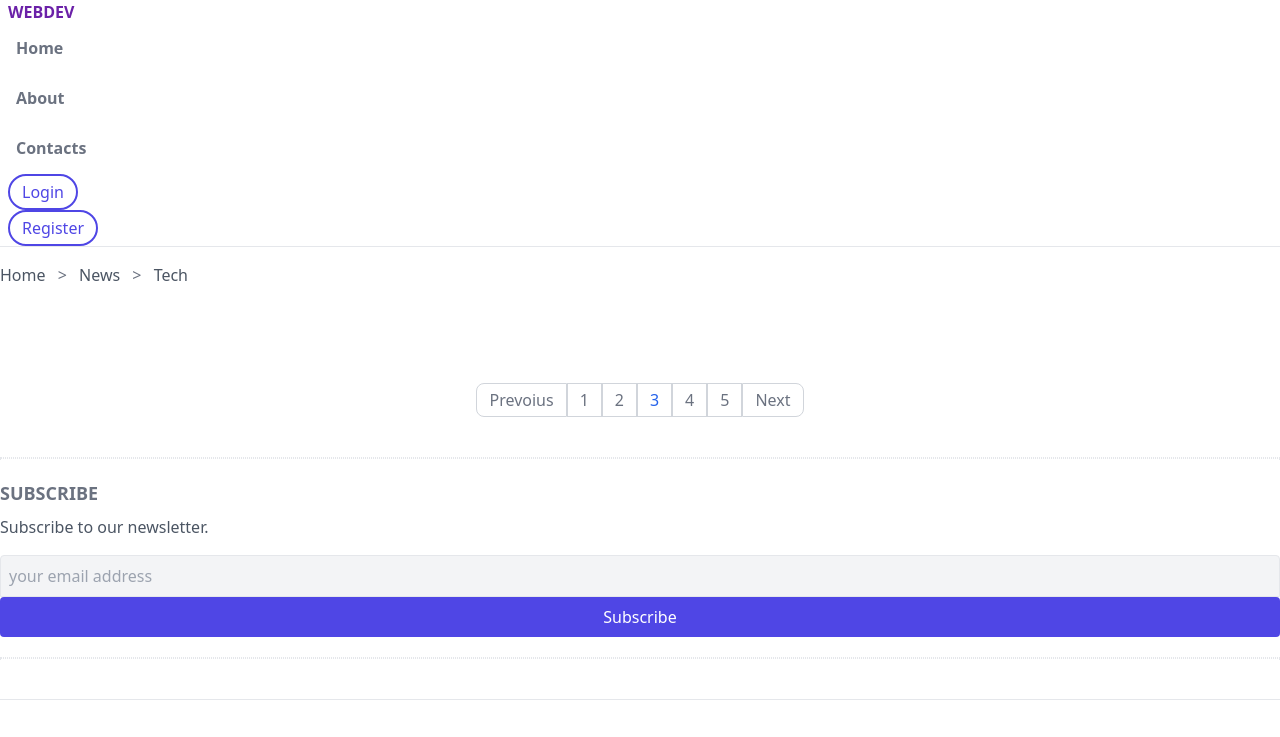
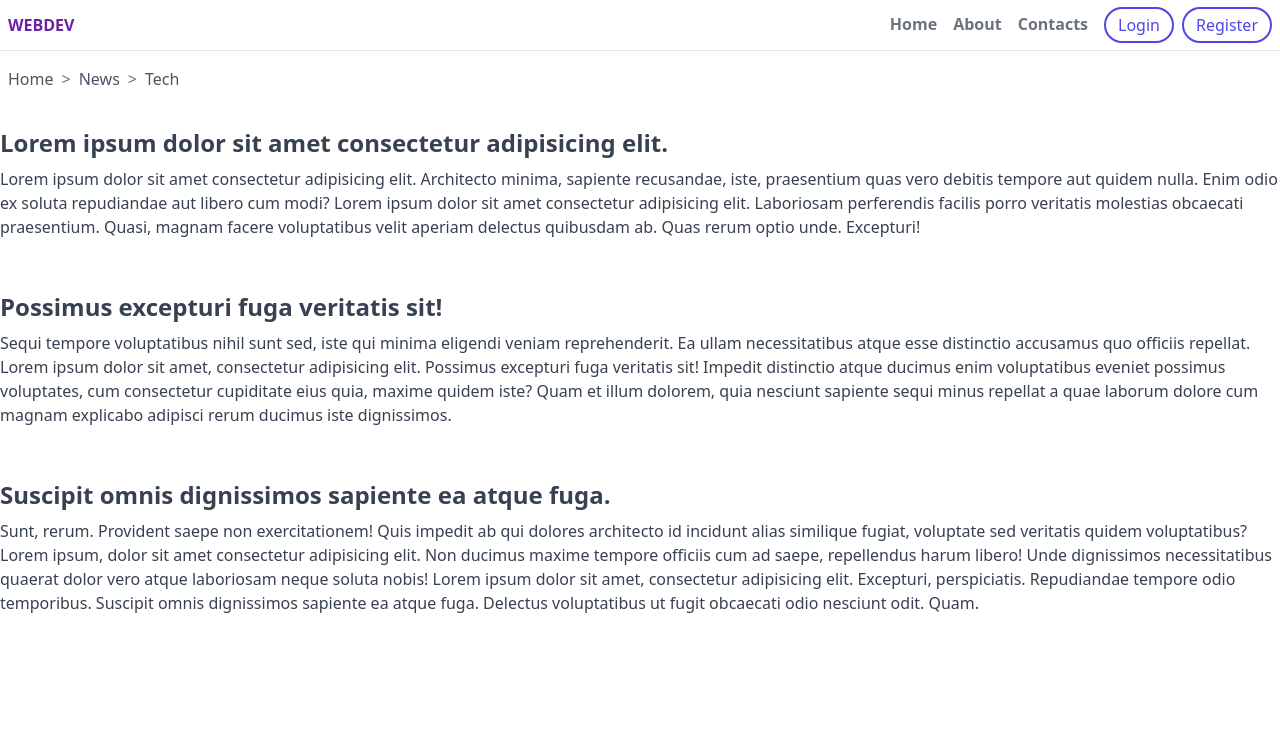
Before and after one commit to varlog762/tailwindcss-webdev, a website: page index.html in a window 1280 px wide. Shown: the top 737 px of the page. Drawn offline with Linux system fonts and the light colour scheme.

Commit message:
feat: add lesson-06 (Using Flexbox) code

```diff
--- a/index.html
+++ b/index.html
@@ -10,10 +10,10 @@
 
 <body>
   <!-- header -->
-  <header class="px-2 border-b">
+  <header class="px-2 border-b flex items-center justify-between">
     <a class="uppercase font-bold text-purple-800" href="#">webDev</a>
-    <nav>
-      <ul class="text-gray-500 font-semibold">
+    <nav class="flex items-center">
+      <ul class="text-gray-500 font-semibold inline-flex items-center">
         <li>
           <a class="inline-block py-3 px-2 hover:text-purple-800 border-b-2 border-transparent hover:border-purple-800"
             href="#">
@@ -33,14 +33,14 @@
           </a>
         </li>
       </ul>
-      <ul>
+      <ul class="inline-flex items-center">
         <li>
           <button
-            class="py-1 px-3 border-2 rounded-full border-indigo-600 text-indigo-600 hover:text-white hover:bg-indigo-800 focus:outline-none focus:ring focus:ring-violet-300">Login</button>
+            class="ml-2 py-1 px-3 border-2 rounded-full border-indigo-600 text-indigo-600 hover:text-white hover:bg-indigo-800 focus:outline-none focus:ring focus:ring-violet-300">Login</button>
         </li>
         <li>
           <button
-            class="py-1 px-3 border-2 rounded-full border-indigo-600 text-indigo-600 hover:text-white hover:bg-indigo-800 focus:outline-none focus:ring focus:ring-violet-300">Register</button>
+            class="ml-2 py-1 px-3 border-2 rounded-full border-indigo-600 text-indigo-600 hover:text-white hover:bg-indigo-800 focus:outline-none focus:ring focus:ring-violet-300">Register</button>
         </li>
       </ul>
     </nav>
@@ -48,8 +48,8 @@
   <!-- main -->
   <main>
     <!-- breadcrumbs -->
-    <div>
-      <div class="py-4 overflow-y-auto whitespace-nowrap">
+    <div class="px-2 flex items-center">
+      <div class="py-4 overflow-y-auto whitespace-nowrap flex items-center">
         <a class="text-gray-600 hover:text-gray-900" href="#">Home</a>
         <span class="mx-2 text-gray-500">&gt;</span>
         <a class="text-gray-600 hover:text-gray-900" href="#">News</a>
@@ -57,6 +57,63 @@
         <a class="text-gray-600 hover:text-gray-900" href="#">Tech</a>
       </div>
     </div>
+
+    <!-- post cards -->
+    <section class="py-2">
+      <a class="block mb-10" href="#">
+        <div class="flex">
+          <div>
+            <h3 class="mt-3 mb-2 font-bold text-gray-700 text-2xl">
+              Lorem ipsum dolor sit amet consectetur adipisicing elit.
+            </h3>
+            <p class="text-gray-700">
+              Lorem ipsum dolor sit amet consectetur adipisicing elit. Architecto minima, sapiente recusandae, iste,
+              praesentium quas vero debitis tempore aut quidem nulla. Enim odio ex soluta repudiandae aut libero cum
+              modi? Lorem ipsum dolor sit amet consectetur adipisicing elit. Laboriosam perferendis facilis porro
+              veritatis molestias obcaecati praesentium. Quasi, magnam facere voluptatibus velit aperiam delectus
+              quibusdam ab. Quas rerum optio unde. Excepturi!
+            </p>
+          </div>
+        </div>
+      </a>
+
+      <a class="block mb-10" href="#">
+        <div class="flex">
+          <div>
+            <h3 class="mt-3 mb-2 font-bold text-gray-700 text-2xl">
+              Possimus excepturi fuga veritatis sit!
+            </h3>
+            <p class="text-gray-700">
+              Sequi tempore voluptatibus nihil sunt sed, iste qui minima eligendi veniam reprehenderit. Ea ullam
+              necessitatibus atque esse distinctio accusamus quo officiis repellat. Lorem ipsum dolor sit amet,
+              consectetur adipisicing elit. Possimus excepturi fuga veritatis sit! Impedit distinctio atque ducimus enim
+              voluptatibus eveniet possimus voluptates, cum consectetur cupiditate eius quia, maxime quidem iste? Quam
+              et illum dolorem, quia nesciunt sapiente sequi minus repellat a quae laborum dolore cum magnam explicabo
+              adipisci rerum ducimus iste dignissimos.
+            </p>
+          </div>
+        </div>
+      </a>
+
+      <a class="block mb-10" href="#">
+        <div class="flex">
+          <div>
+            <h3 class="mt-3 mb-2 font-bold text-gray-700 text-2xl">
+              Suscipit omnis dignissimos sapiente ea atque fuga.
+            </h3>
+            <p class="text-gray-700">
+              Sunt, rerum. Provident saepe non exercitationem! Quis impedit ab qui dolores architecto id incidunt alias
+              similique fugiat, voluptate sed veritatis quidem voluptatibus? Lorem ipsum, dolor sit amet consectetur
+              adipisicing elit. Non ducimus maxime tempore officiis cum ad saepe, repellendus harum libero! Unde
+              dignissimos necessitatibus quaerat dolor vero atque laboriosam neque soluta nobis! Lorem ipsum dolor sit
+              amet, consectetur adipisicing elit. Excepturi, perspiciatis. Repudiandae tempore odio temporibus. Suscipit
+              omnis dignissimos sapiente ea atque fuga. Delectus voluptatibus ut fugit obcaecati odio nesciunt odit.
+              Quam.
+            </p>
+          </div>
+        </div>
+      </a>
+    </section>
 
     <!-- pagination -->
     <div class="mt-20 mb-10">
```
Also changed, not shown: public/styles.css.
